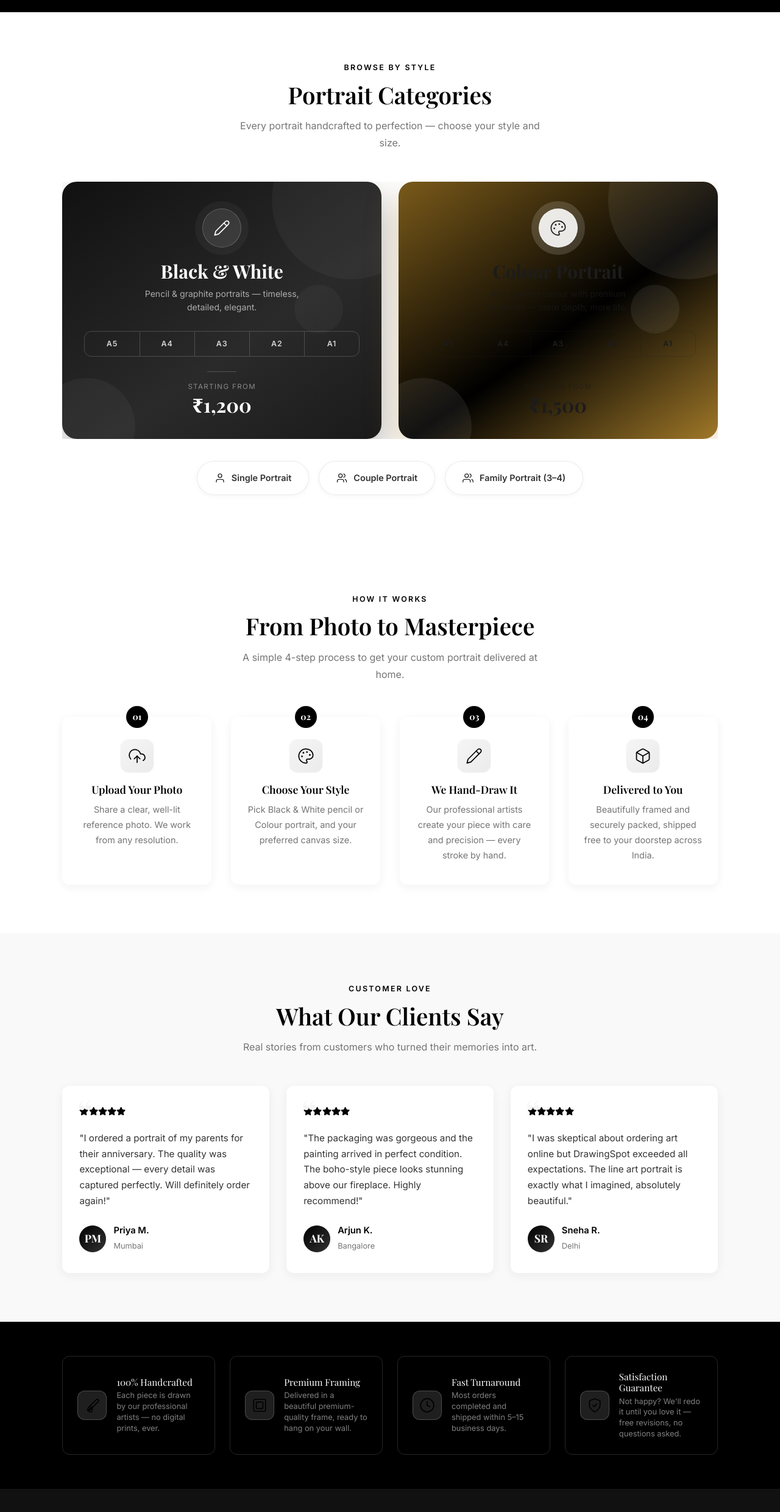
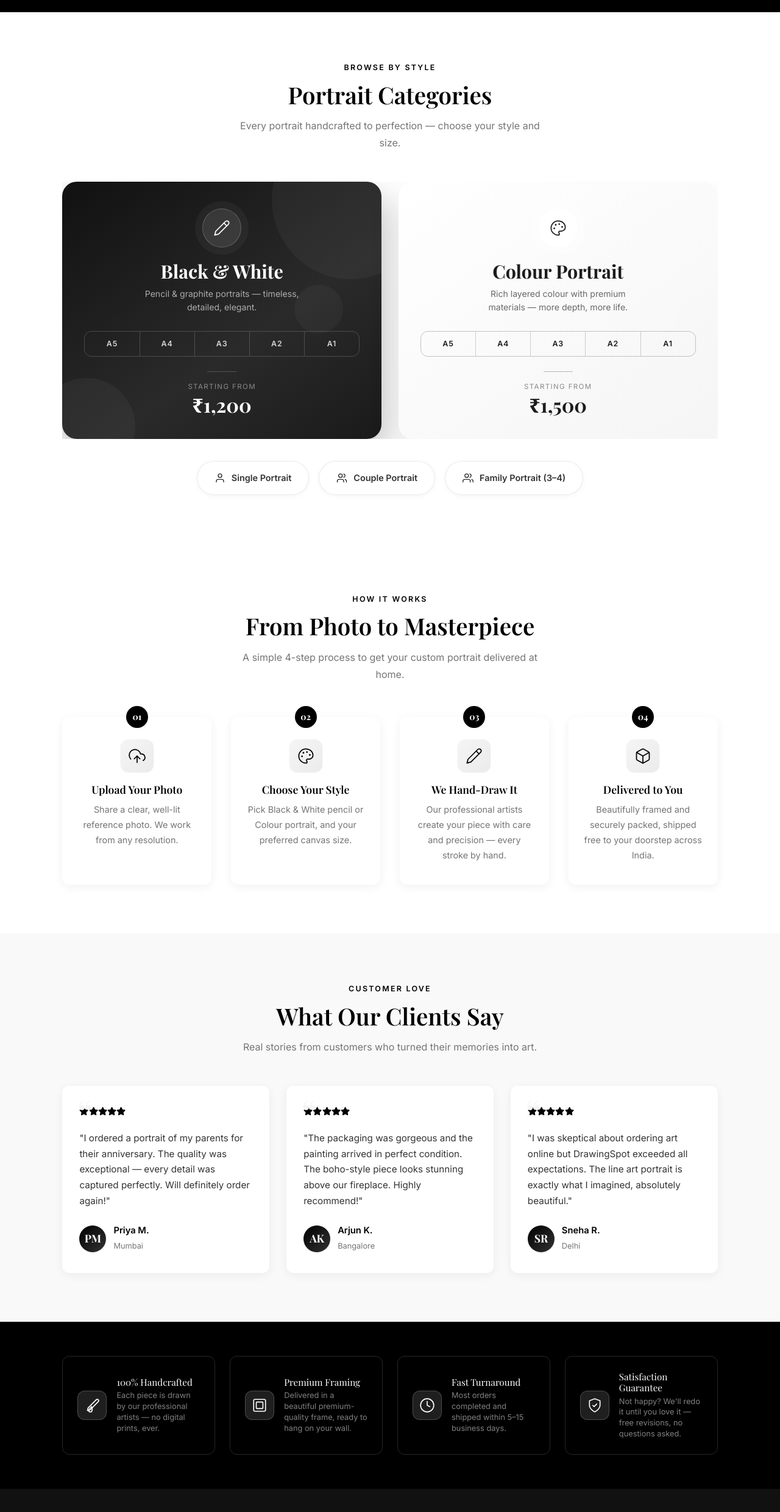
Before and after one commit to forex911/DrawingSpot, a React (Vite) app in the folder drawingspot-frontend/: page / in a window 1280 px wide. Shown: the part 914-3394 px from the top of the page at 61% size. Built offline with nearby package versions, Linux system fonts and the light colour scheme; no server answers; a web font is replaced by a local one.

Commit message:
ui color merge fix

```diff
--- a/drawingspot-frontend/src/App.css
+++ b/drawingspot-frontend/src/App.css
@@ -2817,7 +2817,7 @@
 }
 
 .color-card {
-  background: linear-gradient(160deg, #6b4d2a 0%, #000000 100%);
+  background: linear-gradient(160deg, #ffffff 0%, #f5f5f5 100%);
 }
 
 .portrait-cat-overlay {
@@ -3103,8 +3103,8 @@
 }
 
 .color-card {
-  background: linear-gradient(145deg, #7a5a1a 0%, #000000 55%, #a07828 100%);
-  box-shadow: 0 24px 56px rgba(180, 130, 40, 0.3);
+  background: linear-gradient(145deg, #ffffff 0%, #f5f5f5 100%);
+  box-shadow: 0 24px 56px rgba(0, 0, 0, 0.08);
 }
 
 /* Decorative animated lines */
--- a/drawingspot-frontend/src/components/home/WhyChooseUs.jsx
+++ b/drawingspot-frontend/src/components/home/WhyChooseUs.jsx
@@ -3,22 +3,22 @@ import { IconBrush, IconFrame, IconClock, IconShield } from "../common/Icons";
 
 const BADGES = [
   {
-    icon: <IconBrush size={26} color="var(--gold)" />,
+    icon: <IconBrush size={26} color="#fff" />,
     title: "100% Handcrafted",
     desc: "Each piece is drawn by our professional artists — no digital prints, ever.",
   },
   {
-    icon: <IconFrame size={26} color="var(--gold)" />,
+    icon: <IconFrame size={26} color="#fff" />,
     title: "Premium Framing",
     desc: "Delivered in a beautiful premium-quality frame, ready to hang on your wall.",
   },
   {
-    icon: <IconClock size={26} color="var(--gold)" />,
+    icon: <IconClock size={26} color="#fff" />,
     title: "Fast Turnaround",
     desc: "Most orders completed and shipped within 5–15 business days.",
   },
   {
-    icon: <IconShield size={26} color="var(--gold)" />,
+    icon: <IconShield size={26} color="#fff" />,
     title: "Satisfaction Guarantee",
     desc: "Not happy? We'll redo it until you love it — free revisions, no questions asked.",
   },
--- a/drawingspot-frontend/src/pages/MyOrders.jsx
+++ b/drawingspot-frontend/src/pages/MyOrders.jsx
@@ -40,17 +40,18 @@ function OrderStepper({ status }) {
                                 display: "flex", alignItems: "center", justifyContent: "center",
                                 fontSize: "1.2rem",
                                 background: done
-                                    ? (active ? "var(--gold)" : "rgba(0,0,0,0.08)")
+                                    ? (active ? "#fff" : "#000")
                                     : "var(--card)",
-                                border: `2px solid ${done ? "var(--gold)" : "var(--border)"}`,
+                                border: `2px solid ${done ? "#000" : "var(--border)"}`,
+                                color: done ? (active ? "#000" : "#fff") : "var(--muted)",
                                 transition: "all 0.3s",
-                                boxShadow: active ? "0 0 0 4px rgba(0,0,0,0.2)" : "none",
+                                boxShadow: active ? "0 0 0 4px rgba(0,0,0,0.06)" : "none",
                             }}>
                                 {step.icon}
                             </div>
                             <p style={{
                                 fontSize: "0.72rem", fontWeight: active ? 700 : 500,
-                                color: done ? "var(--gold)" : "var(--muted)",
+                                color: done ? "#000" : "var(--muted)",
                                 marginTop: 6, textAlign: "center", whiteSpace: "nowrap",
                             }}>
                                 {step.label}
```
